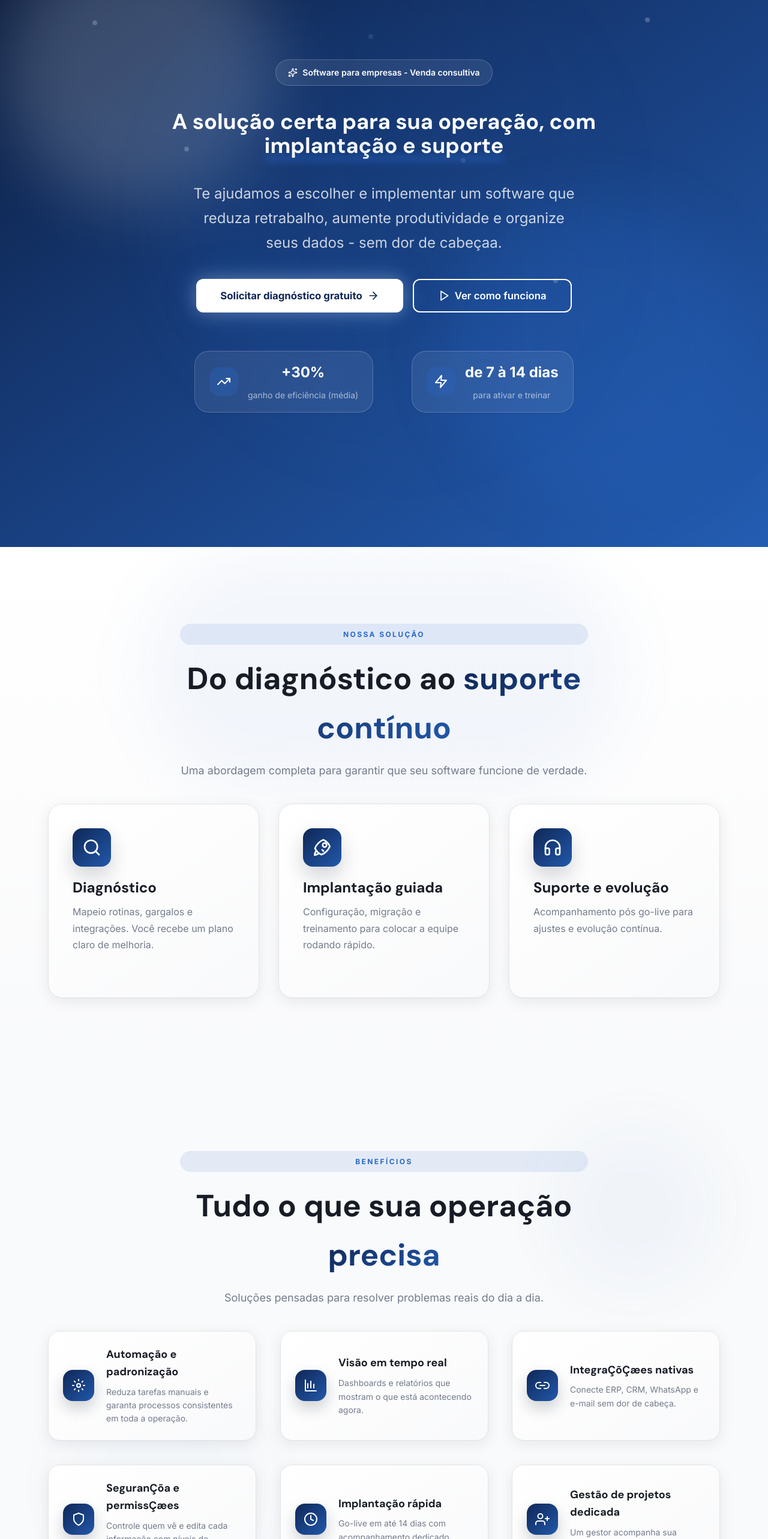
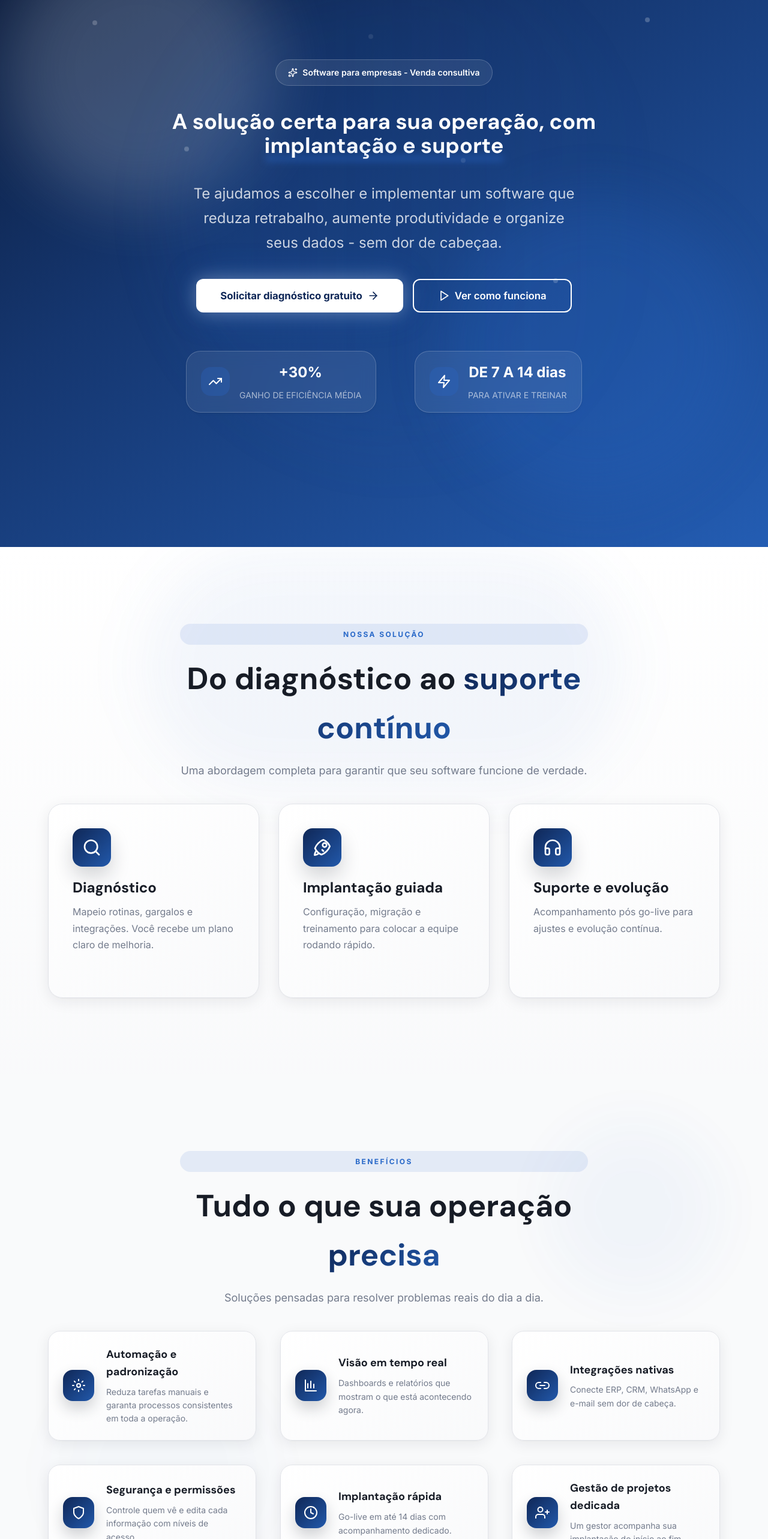
Before and after one commit to ufind-repre/landing-page, an Angular app: page / in a window 1280 px wide. Shown: the part 234-2800 px from the top of the page at 60% size. Built offline with nearby package versions, Linux system fonts and the light colour scheme.

Commit message:
fix: adjust some texts and the nav button padding

```diff
--- a/src/app/features/landing-page/landing-page.html
+++ b/src/app/features/landing-page/landing-page.html
@@ -49,7 +49,7 @@
           }
         </div>
         <a
-          href="#contato"
+          href="#contact"
           class="button button--primary button--full mobile-nav__cta"
           (click)="closeMenu()"
         >
--- a/src/app/features/landing-page/landing-page.scss
+++ b/src/app/features/landing-page/landing-page.scss
@@ -227,7 +227,7 @@
   }
 
   .mobile-nav {
-    padding: var(--space-3) 0;
+    padding: var(--space-3);
     gap: var(--space-2);
   }
 
--- a/src/app/shared/components/sections/benefits/benefits.ts
+++ b/src/app/shared/components/sections/benefits/benefits.ts
@@ -21,12 +21,12 @@ export class Benefits {
     },
     {
       icon: 'link-2',
-      title: 'IntegraÇõÇæes nativas',
+      title: 'Integrações nativas',
       description: 'Conecte ERP, CRM, WhatsApp e e-mail sem dor de cabeça.',
     },
     {
       icon: 'shield',
-      title: 'SeguranÇõa e permissÇæes',
+      title: 'Segurança e permissões',
       description: 'Controle quem vê e edita cada informação com níveis de acesso.',
     },
     {
--- a/src/app/shared/components/sections/faq/faq.ts
+++ b/src/app/shared/components/sections/faq/faq.ts
@@ -12,7 +12,7 @@ export class Faq {
     {
       question: 'Em quanto tempo meu sistema estará funcionando?',
       answer:
-        'O prazo médio é de 7 á 14 dias. Isso inclui configuração, migração de dados e treinamento da equipe. Casos mais complexos podem levar um pouco mais, mas você terá­ um cronograma claro desde o incío.',
+        'O prazo médio é de 7 a 14 dias. Isso inclui configuração, migração de dados e treinamento da equipe. Casos mais complexos podem levar um pouco mais, mas você terá­ um cronograma claro desde o incío.',
     },
     {
       question: 'Você fazem migração de dados?',
--- a/src/app/shared/components/sections/hero/hero.ts
+++ b/src/app/shared/components/sections/hero/hero.ts
@@ -9,7 +9,7 @@ import { Animation } from '../../../directives/animation/animation';
 })
 export class Hero {
   protected readonly stats = [
-    { icon: 'trending-up', value: '+30%', label: 'ganho de eficiência (média)' },
-    { icon: 'zap', value: 'de 7 à 14 dias', label: 'para ativar e treinar' },
+    { icon: 'trending-up', value: '+30%', label: 'GANHO DE EFICIÊNCIA MÉDIA' },
+    { icon: 'zap', value: 'DE 7 A 14 dias', label: 'PARA ATIVAR E TREINAR' },
   ];
 }
--- a/src/app/shared/components/sections/testimonials/testimonials.html
+++ b/src/app/shared/components/sections/testimonials/testimonials.html
@@ -4,7 +4,7 @@
 
   <div class="container stack stack--lg">
     <div class="section-header" animation="down">
-      <span class="section-header__eyebrow">testimonials</span>
+      <span class="section-header__eyebrow">DEPOIMENTOS</span>
       <h2 class="section-header__title">
         O que nossos clientes <span class="gradient-text">dizem</span>
       </h2>
```
